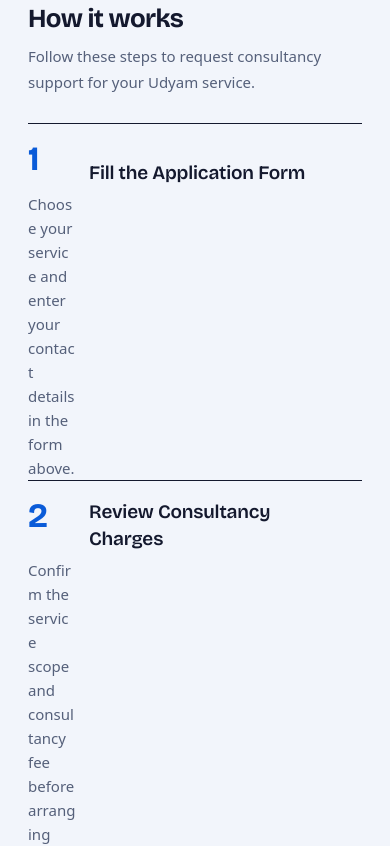
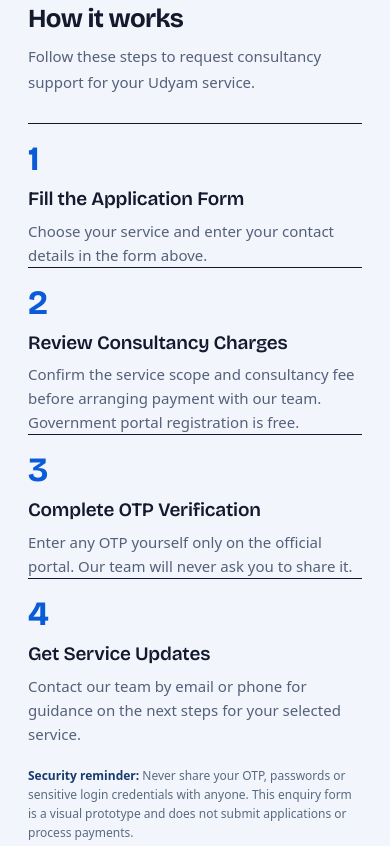
Before and after one commit to karan425/udyamindian, a plain HTML site: page v2/index.html in a window 390 px wide. Shown: the part 6380-7226 px from the top of the page. Drawn offline with nearby package versions, Linux system fonts and the light colour scheme.

Commit message:
Update style.css

```diff
--- a/v2/style.css
+++ b/v2/style.css
@@ -3397,14 +3397,6 @@
         font-size: 12px;
     }
 
-    .application-step {
-        display: grid;
-        grid-template-columns: 48px minmax(0, 1fr);
-        column-gap: 13px;
-        padding: 16px;
-        text-align: left;
-    }
-
     .application-step::before {
         top: 12px;
         right: 12px;
```
